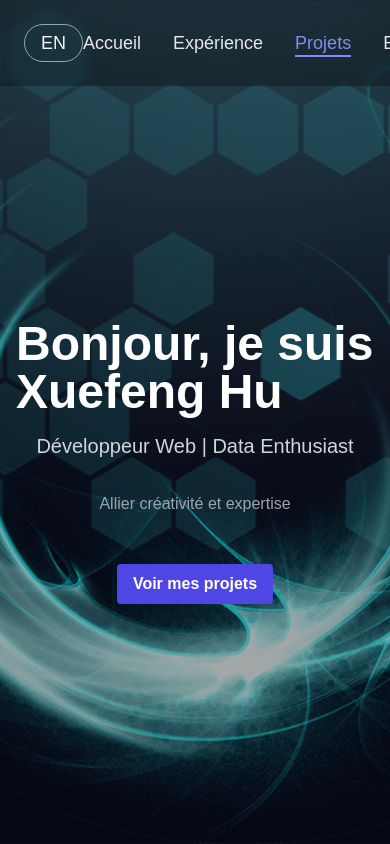
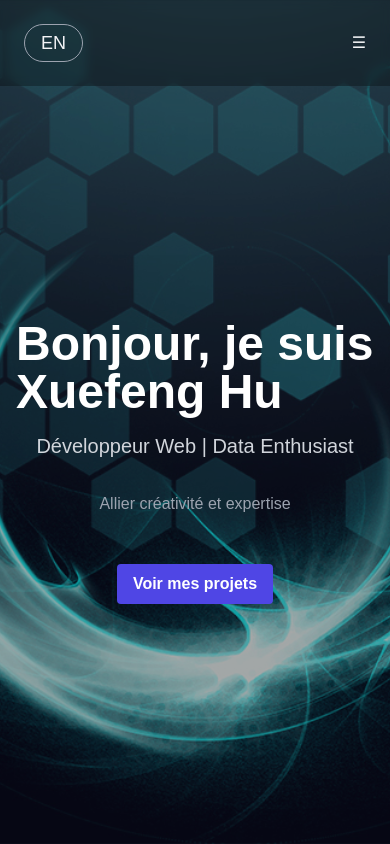
Before and after one commit to NexPathArchitect/PortofolioPro, a Next.js app: page / in a window 390 px wide. Shown: the top 844 px of the page. Built offline with nearby package versions, Linux system fonts and the light colour scheme.

Commit message:
Update MainContent, Header, and animations

```diff
--- a/app/page.js
+++ b/app/page.js
@@ -1,11 +1,12 @@
+"use client";
 import Header from "../components/Header";
-import HomeContent from "../components/MainContent";
+import MainContent from "../components/MainContent";
 
 export default function Home() {
   return (
     <>
       <Header />
-      <HomeContent />
+      <MainContent />
     </>
   );
 }
--- /dev/null
+++ b/components/ClientWrapper.js
@@ -0,0 +1,10 @@
+"use client";
+import { useEffect } from "react";
+
+export default function ClientWrapper({ children }) {
+  useEffect(() => {
+    console.log("Runs on client only");
+  }, []);
+
+  return <>{children}</>;
+}
--- a/components/Header.js
+++ b/components/Header.js
@@ -10,8 +10,10 @@ export default function Header() {
   const data = portfolioData[language];
 
   const [active, setActive] = useState("#home");
+  const [menuOpen, setMenuOpen] = useState(false); // 手机菜单状态
   const sections = ["home", "about", "projects", "skills", "contact"];
 
+  // Scroll highlighter
   useEffect(() => {
     const handleScroll = () => {
       let current = "#home";
@@ -21,7 +23,7 @@ export default function Header() {
           const rect = elem.getBoundingClientRect();
           const elemTop = rect.top;
           const elemBottom = rect.bottom;
-          const threshold = window.innerHeight / 2; // 视口中点
+          const threshold = window.innerHeight / 2;
           if (elemTop <= threshold && elemBottom >= threshold) {
             current = `#${id}`;
           }
@@ -31,7 +33,7 @@ export default function Header() {
     };
 
     window.addEventListener("scroll", handleScroll);
-    handleScroll(); // 初始化
+    handleScroll();
     return () => window.removeEventListener("scroll", handleScroll);
   }, []);
 
@@ -41,13 +43,15 @@ export default function Header() {
     const element = document.getElementById(targetId);
     if (element) {
       element.scrollIntoView({ behavior: "smooth" });
-      setActive(href); // 点击立即高亮
+      setActive(href);
+      setMenuOpen(false);
     }
   };
 
   return (
     <header className="fixed top-0 left-0 right-0 z-50 bg-black/30 backdrop-blur-sm transition-colors duration-500">
       <nav className="flex justify-between items-center p-6 max-w-7xl mx-auto">
+        {/* Language toggle */}
         <button
           onClick={toggleLanguage}
           className="text-gray-100 hover:text-white text-lg transition-colors duration-300 border border-gray-400 rounded-full px-4 py-1"
@@ -55,34 +59,76 @@ export default function Header() {
           {language === "fr" ? "EN" : "FR"}
         </button>
 
-        <ul className="flex space-x-8 md:space-x-10">
-          {[
-            { href: "#home", label: data.nav.home },
-            { href: "#about", label: data.nav.expertise },
-            { href: "#projects", label: data.nav.work },
-            { href: "#skills", label: data.nav.experience },
-            { href: "#contact", label: data.nav.contact },
-          ].map((item) => (
-            <li key={item.href}>
+        {/* Desktop menu */}
+        <ul className="hidden md:flex space-x-8 md:space-x-10">
+          {sections.map((id) => {
+            const labelMap = {
+              home: data.nav.home,
+              about: data.nav.expertise,
+              projects: data.nav.work,
+              skills: data.nav.experience,
+              contact: data.nav.contact,
+            };
+            return (
+              <li key={id}>
                 <Link
-                href={item.href}
-                onClick={(e) => handleScrollTo(e, item.href)}
-                className={`
-                  relative text-gray-200 text-lg md:text-xl transition-colors duration-300
-                  hover:text-white
-                  ${active === item.href ? "text-indigo-400" : ""}
+                  href={`#${id}`}
+                  onClick={(e) => handleScrollTo(e, `#${id}`)}
+                  className={`relative text-gray-200 text-lg md:text-xl transition-colors duration-300 hover:text-white
+                    ${active === `#${id}` ? "text-indigo-400" : ""}
                     after:content-[''] after:absolute after:left-0 after:-bottom-1 after:w-0 after:h-[2px]
                     after:bg-indigo-400 after:transition-all after:duration-300
-                  ${active === item.href ? "after:w-full" : ""}
+                    ${active === `#${id}` ? "after:w-full" : ""}
                     hover:after:w-full
                   `}
                 >
-                {item.label}
+                  {labelMap[id]}
                 </Link>
               </li>
-          ))}
+            );
+          })}
         </ul>
+
+        {/* Mobile menu button */}
+        <button
+          className="md:hidden text-gray-100"
+          onClick={() => setMenuOpen(!menuOpen)}
+        >
+          {menuOpen ? "✕" : "☰"}
+        </button>
       </nav>
+
+      {/* Mobile menu dropdown */}
+      <div
+        className={`md:hidden bg-black/90 backdrop-blur-sm overflow-hidden transition-all duration-300 ${
+          menuOpen ? "max-h-96" : "max-h-0"
+        }`}
+      >
+        <ul className="flex flex-col p-4 space-y-4">
+          {sections.map((id) => {
+            const labelMap = {
+              home: data.nav.home,
+              about: data.nav.expertise,
+              projects: data.nav.work,
+              skills: data.nav.experience,
+              contact: data.nav.contact,
+            };
+            return (
+              <li key={id}>
+                <Link
+                  href={`#${id}`}
+                  onClick={(e) => handleScrollTo(e, `#${id}`)}
+                  className={`block text-gray-200 text-lg transition-colors duration-300 hover:text-white
+                    ${active === `#${id}` ? "text-indigo-400" : ""}
+                  `}
+                >
+                  {labelMap[id]}
+                </Link>
+              </li>
+            );
+          })}
+        </ul>
+      </div>
     </header>
   );
 }
```
Lines whose indentation alone changed are shown as unchanged.
